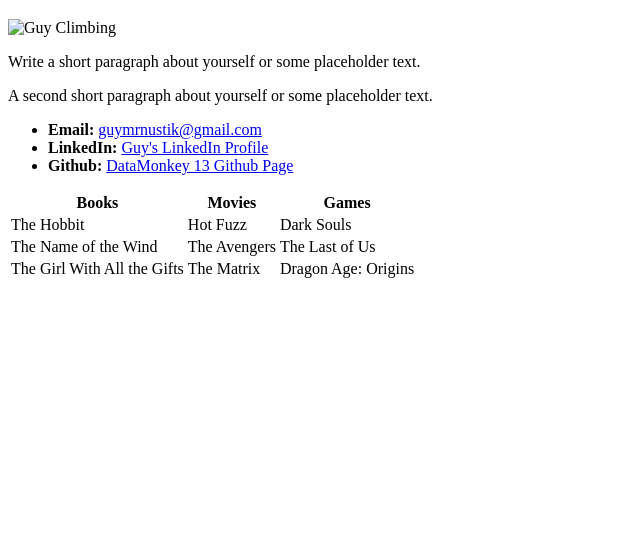
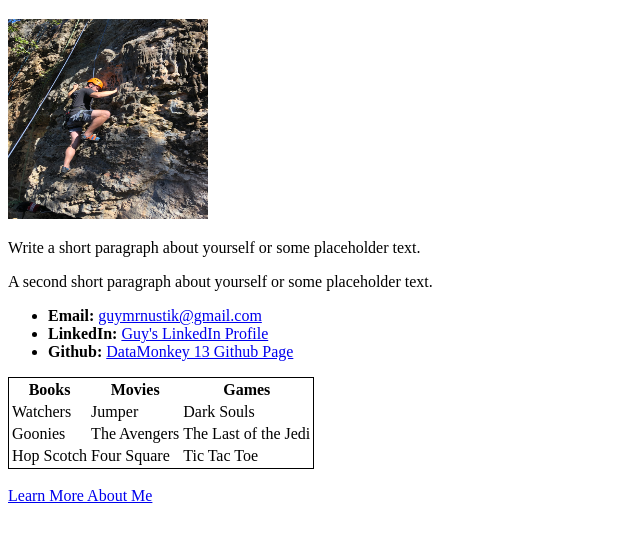
Before and after one commit to datamonkey13/datamonkey13.github.io, a plain HTML site: page index.html in a window 1280 px wide. Shown: the part 61-600 px from the top of the page, without its empty margins (0-640 px from the left). Drawn offline with Linux system fonts and the light colour scheme.

Commit message:
updated index.html

```diff
--- a/index.html
+++ b/index.html
@@ -1,47 +1,60 @@
 <!DOCTYPE html>
 <html lang="en-us">
+
 <head>
   <meta charset="UTF-8">
   <title>All Things Guy</title>
 </head>
 
 <body>
+  <header>
+    <h1>Guy Mrnustik</h1>
+  </header>
 
-  <h1>Guy Mrnustik</h1>
-
-  <img src="..\\assets\\images\\rock_climbing.JPG" alt="Guy Climbing" height="200" width="200">
+  <img src="assets\images\rock_climbing.JPG" alt="Guy Climbing" height="200" width="200">
 
   <p>Write a short paragraph about yourself or some placeholder text.</p>
   <p>A second short paragraph about yourself or some placeholder text.</p>
 
   <ul>
     <li><strong>Email:</strong> <a href="mailto:guymrnustik@gmail.com" target="blank_">guymrnustik@gmail.com</a></li>
-    <li><strong>LinkedIn:</strong> <a href="https://www.linkedin.com/in/guy-mrnustik-6283905" target="blank_">Guy's LinkedIn Profile</a></li>
-    <li><strong>Github:</strong> <a href="https://github.com/datamonkey13/datamonkey13.github.io/" target="blank_">DataMonkey 13 Github Page</a></li>
+    <li><strong>LinkedIn:</strong> <a href="https://www.linkedin.com/in/guy-mrnustik-6283905" target="blank_">Guy's
+        LinkedIn Profile</a></li>
+    <li><strong>Github:</strong> <a href="https://github.com/datamonkey13/datamonkey13.github.io/"
+        target="blank_">DataMonkey 13 Github Page</a></li>
   </ul>
 
-  <table>
+  <table style="border:1px solid black" ;>
+    <thead>
       <tr>
         <th>Books</th>
         <th>Movies</th>
         <th>Games</th>
       </tr>
+    </thead>
+    <tbody>
       <tr>
-      <td>The Hobbit</td>
-      <td>Hot Fuzz</td>
+        <td>Watchers</td>
+        <td>Jumper</td>
         <td>Dark Souls</td>
       </tr>
       <tr>
-      <td>The Name of the Wind</td>
+        <td>Goonies</td>
         <td>The Avengers</td>
-      <td>The Last of Us</td>
+        <td>The Last of the Jedi</td>
       </tr>
       <tr>
-      <td>The Girl With All the Gifts</td>
-      <td>The Matrix</td>
-      <td>Dragon Age: Origins</td>
+        <td>Hop Scotch</td>
+        <td>Four Square</td>
+        <td>Tic Tac Toe</td>
       </tr>
+    </tbody>
   </table>
+  <br>
+  <footer>
+    <a href="ironman.html">Learn More About Me</a>
+
+  </footer>
 
 </body>
 
```
Also changed, not shown: ironman.html (added, +41 -0 lines). Lines whose indentation alone changed are shown as unchanged.
